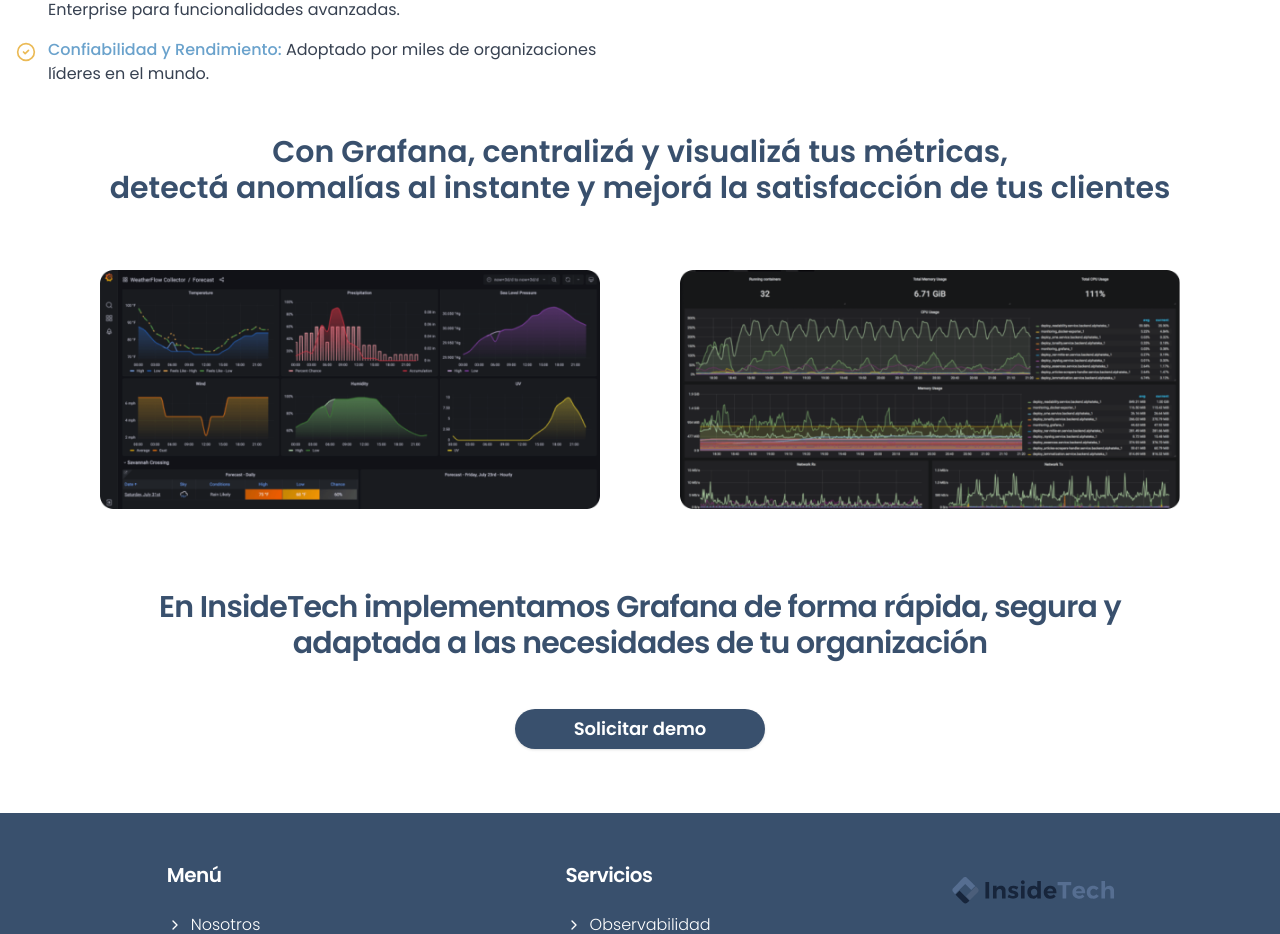
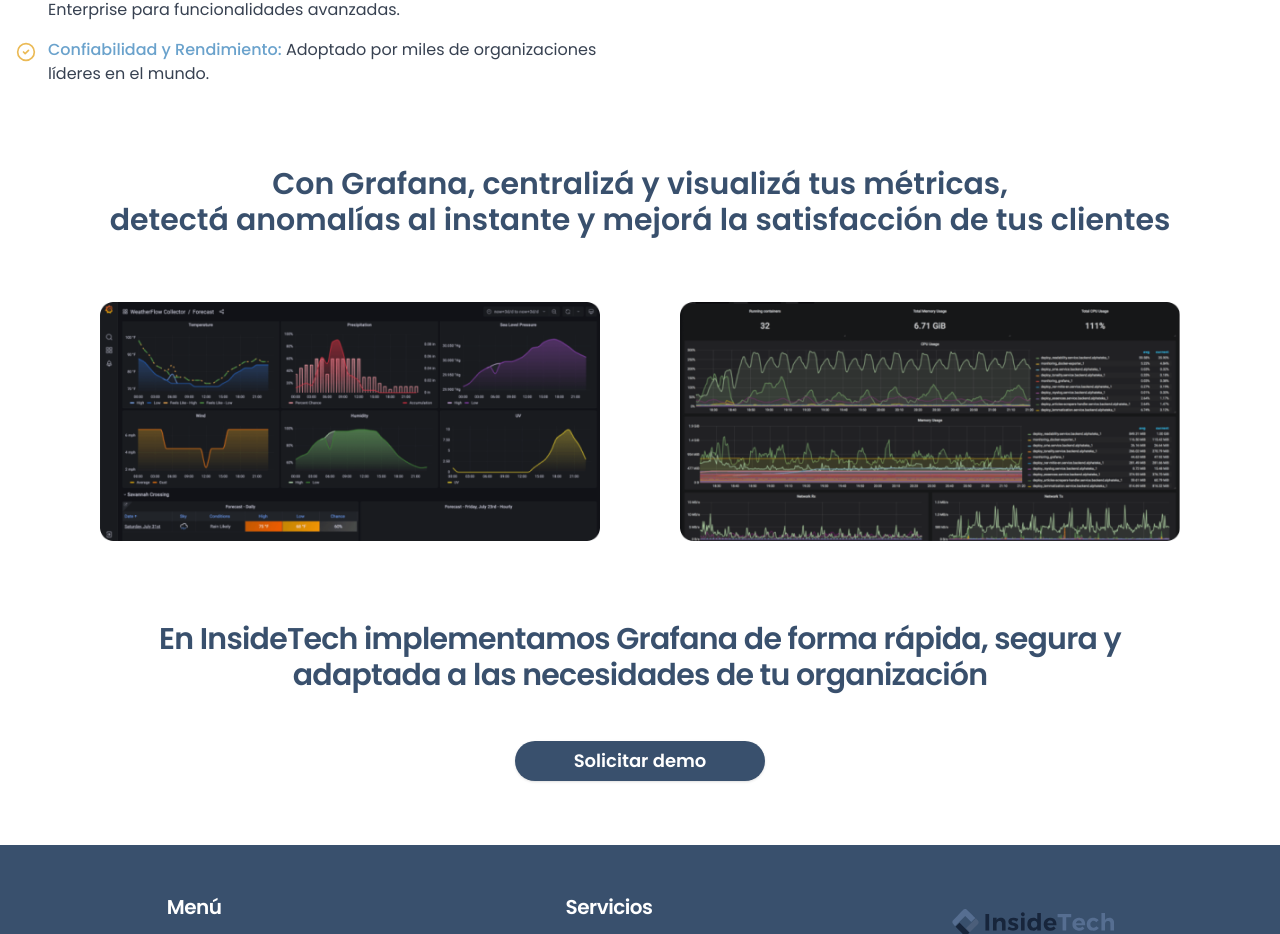
Before and after one commit to MateoSabelli/InsideTech, a Next.js app: page /grafana in a window 1280 px wide. Shown: the part 1264-2198 px from the top of the page. Built offline with nearby package versions, Linux system fonts and the light colour scheme.

Commit message:
page grafana2

```diff
--- a/app/(productos)/grafana/page.tsx
+++ b/app/(productos)/grafana/page.tsx
@@ -194,7 +194,7 @@ export default function Grafana() {
           </div>
 
           {/* Sección de beneficios finales */}
-          <div className="mt-12">
+          <div className="mt-20">
             <div className="text-center ">
               <p className="text-3xl font-semibold text-[#39506D] max-w-7xl mx-auto">
                 Con Grafana, centralizá y visualizá tus métricas, <br /> detectá
```
